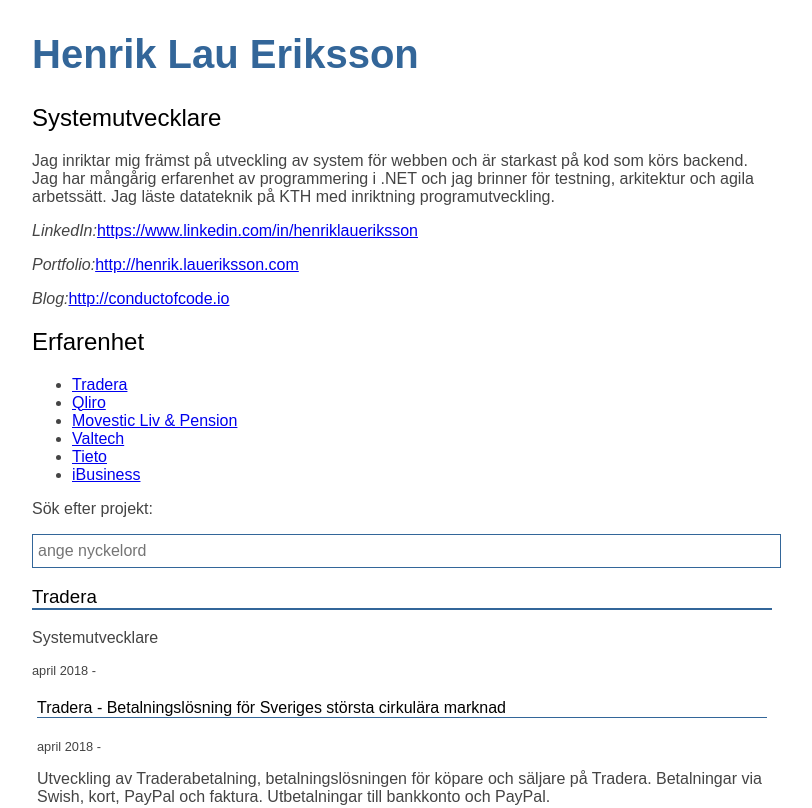
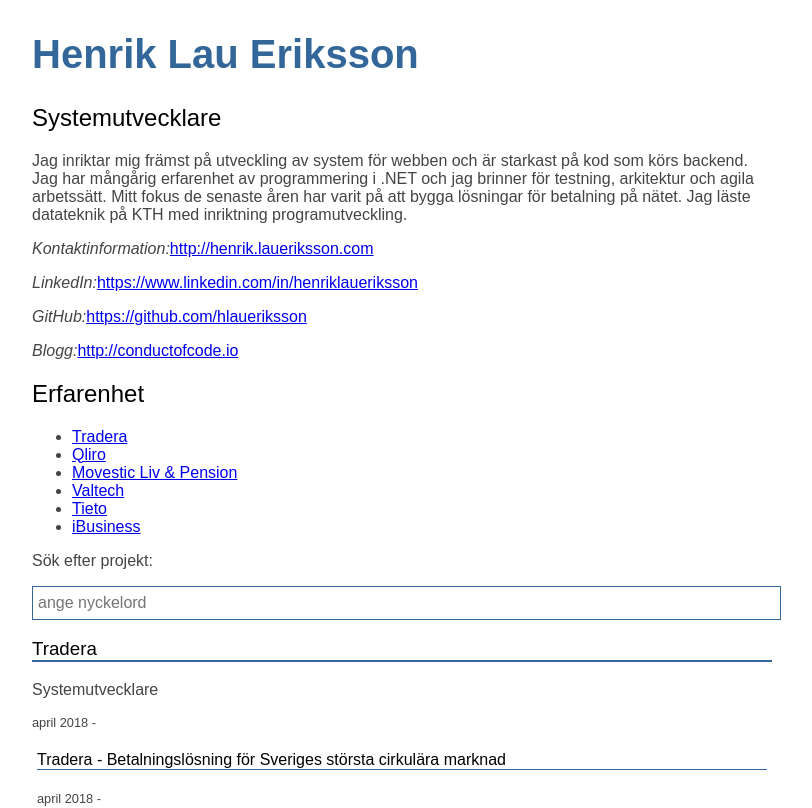
Before and after one commit to hlaueriksson/cv, an Angular app: page / in a window 1280 px wide. Shown: the top 808 px of the page, without its empty margins (238-1050 px from the left). Built offline with nearby package versions, Linux system fonts and the light colour scheme.

Commit message:
update description and links

```diff
--- a/src/app/app.component.html
+++ b/src/app/app.component.html
@@ -5,9 +5,10 @@
   <p>{{resume.description}}</p>
 
   <div *ngIf="resume.urls">
+    <p><em>Kontaktinformation:</em> <a href="{{resume.urls.portfolio}}">{{resume.urls.portfolio}}</a></p>
     <p><em>LinkedIn:</em> <a href="{{resume.urls.linkedin}}">{{resume.urls.linkedin}}</a></p>
-    <p><em>Portfolio:</em> <a href="{{resume.urls.portfolio}}">{{resume.urls.portfolio}}</a></p>
-    <p><em>Blog:</em> <a href="{{resume.urls.blog}}">{{resume.urls.blog}}</a></p>
+    <p><em>GitHub:</em> <a href="{{resume.urls.github}}">{{resume.urls.github}}</a></p>
+    <p><em>Blogg:</em> <a href="{{resume.urls.blog}}">{{resume.urls.blog}}</a></p>
   </div>
 
   <h2>Erfarenhet</h2>
--- a/src/assets/sv.json
+++ b/src/assets/sv.json
@@ -1,9 +1,10 @@
 {
   "name": "Henrik Lau Eriksson",
   "title": "Systemutvecklare",
-  "description": "Jag inriktar mig främst på utveckling av system för webben och är starkast på kod som körs backend. Jag har mångårig erfarenhet av programmering i .NET och jag brinner för testning, arkitektur och agila arbetssätt. Jag läste datateknik på KTH med inriktning programutveckling.",
+  "description": "Jag inriktar mig främst på utveckling av system för webben och är starkast på kod som körs backend. Jag har mångårig erfarenhet av programmering i .NET och jag brinner för testning, arkitektur och agila arbetssätt. Mitt fokus de senaste åren har varit på att bygga lösningar för betalning på nätet. Jag läste datateknik på KTH med inriktning programutveckling.",
   "urls": {
     "linkedin": "https://www.linkedin.com/in/henriklaueriksson",
+    "github": "https://github.com/hlaueriksson",
     "portfolio": "http://henrik.laueriksson.com",
     "blog": "http://conductofcode.io"
   },
```
